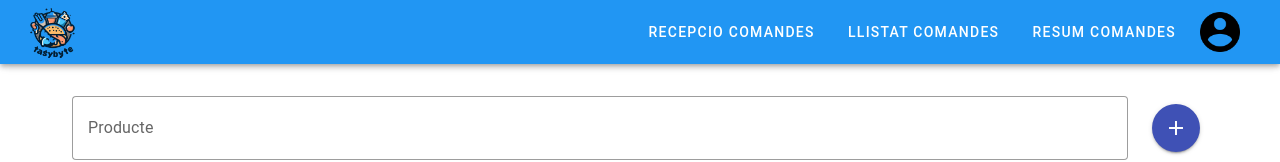
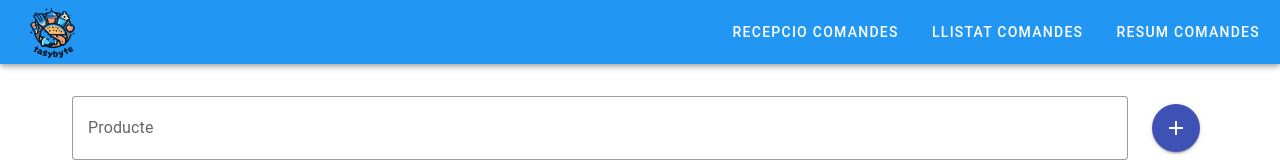
Before and after one commit to inspedralbes/transversal-tr1-2023-2024-front-back-damtr1g6, a Vue app in the folder vuetify-project/: page / in a window 1280 px wide. Shown: the top 162 px of the page. Built offline with nearby package versions, Linux system fonts and the light colour scheme; no server answers.

Commit message:
Quitar user

```diff
--- a/vuetify-project/src/components/appBar.vue
+++ b/vuetify-project/src/components/appBar.vue
@@ -98,7 +98,6 @@ export default {
             <v-btn @click="screen = 'recepcionComandes'">Recepcio comandes</v-btn>
             <v-btn @click="screen = 'listadoComandes'">Llistat comandes</v-btn>
             <v-btn @click="screen = 'resumComandes'">Resum comandes</v-btn>
-            <v-img class="mx-2 mr-10" src="../assets/user.png" max-height="40" max-width="40" contain></v-img>
         </v-app-bar>
 
         <v-main class="box-productos" v-if="screen === 'main'">
```
